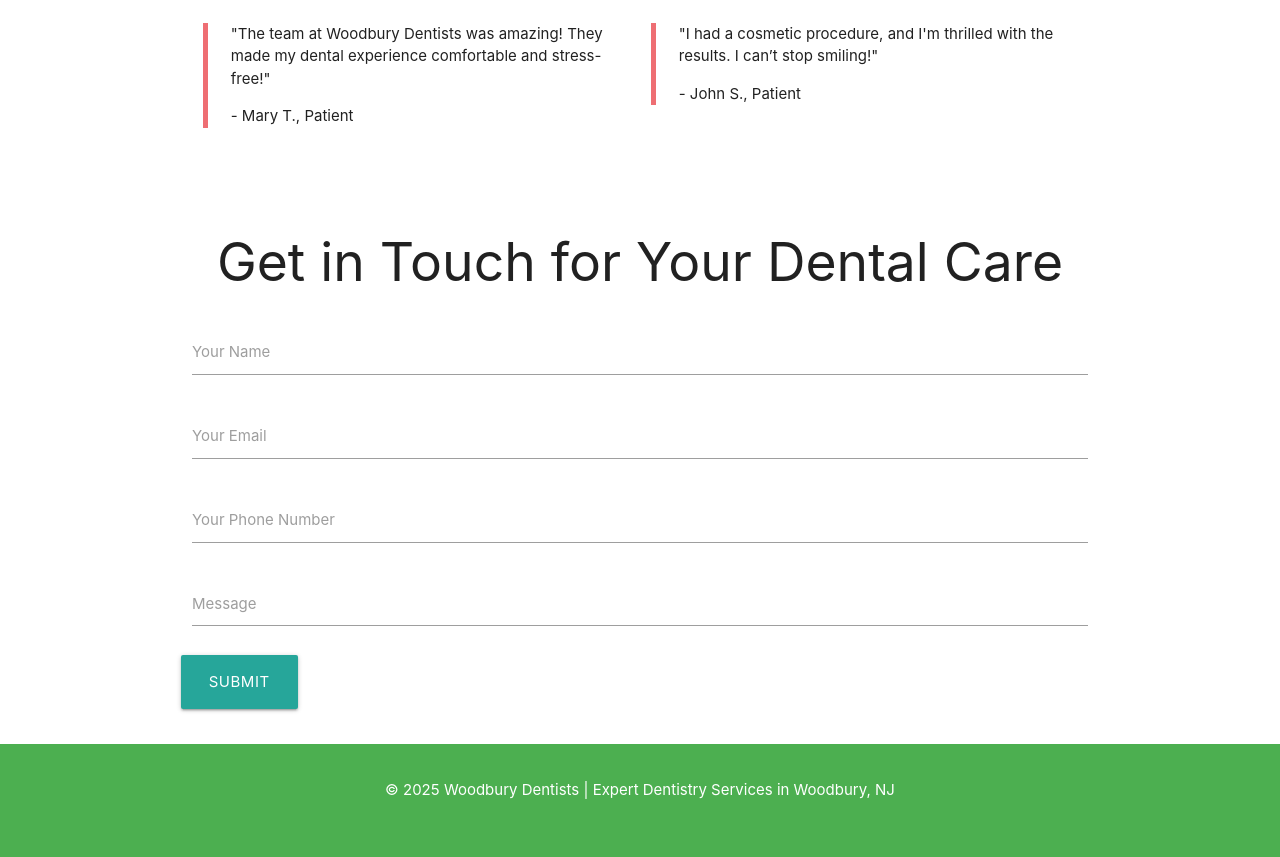
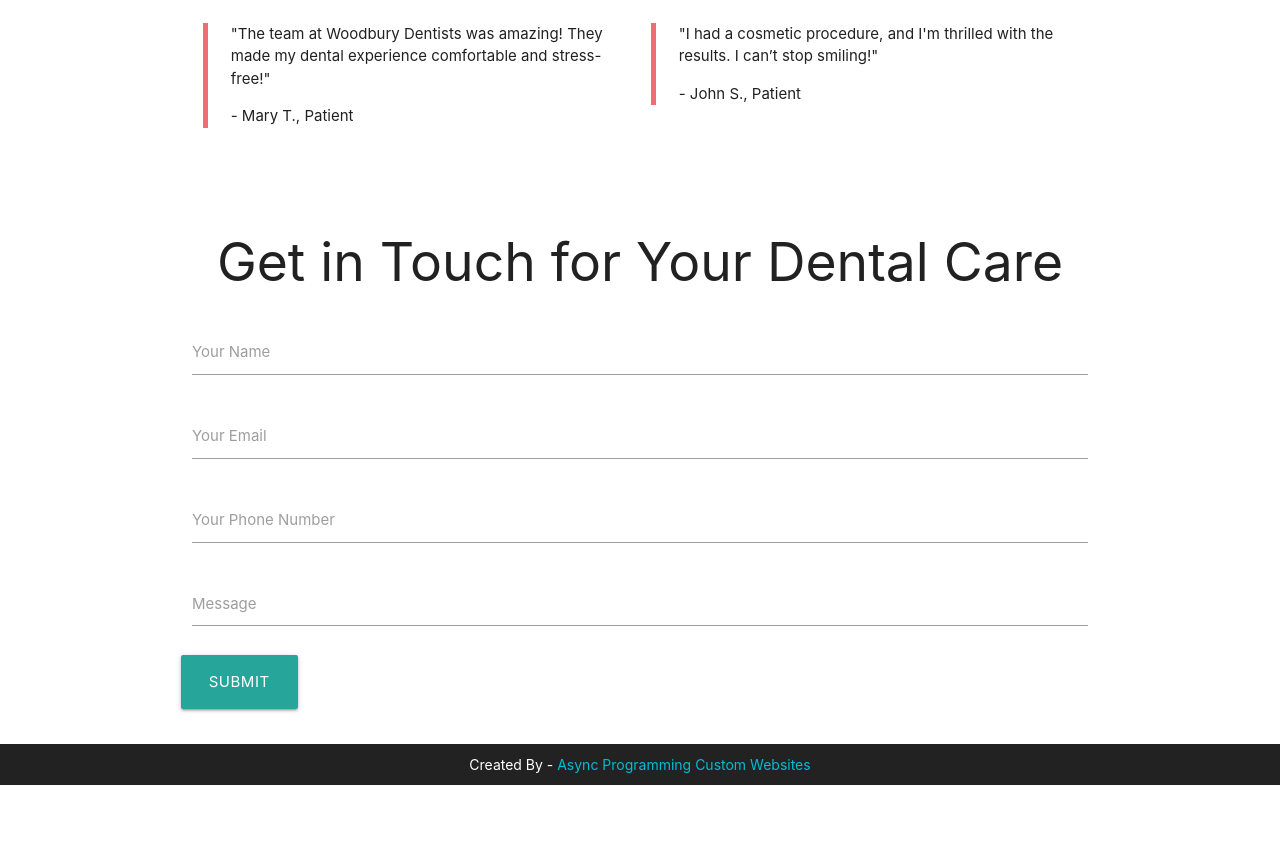
Before and after one commit to leads-business/denistry, a plain HTML site: page index.html in a window 1280 px wide. Shown: the part 988-1845 px from the top of the page. After the commit the page ends 1773 px from the top, so only its background shows below. Drawn offline with nearby package versions, Linux system fonts and the light colour scheme.

Commit message:
Update index.html

```diff
--- a/index.html
+++ b/index.html
@@ -115,15 +115,11 @@
     </section>
 
     <!-- Footer -->
-    <footer class="page-footer">
-        <div class="container">
-            <div class="row">
-                <div class="col s12 center-align">
-                    <p>&copy; 2025 Woodbury Dentists | Expert Dentistry Services in Woodbury, NJ</p>
-                </div>
-            </div>
-        </div>
-    </footer>
+  <footer style="text-align: center; padding: 10px; background-color: #222; color: #fff; font-size: 14px;">
+    Created By - <a href="https://asyncprogrammer.github.io/AsyncCustomWebsites/"
+    style="color: #00bcd4; text-decoration: none;">Async Programming Custom Websites</a>
+</footer>
+
 
     <!-- Materialize JS -->
     <script src="https://cdnjs.cloudflare.com/ajax/libs/materialize/1.0.0/js/materialize.min.js"></script>
```
